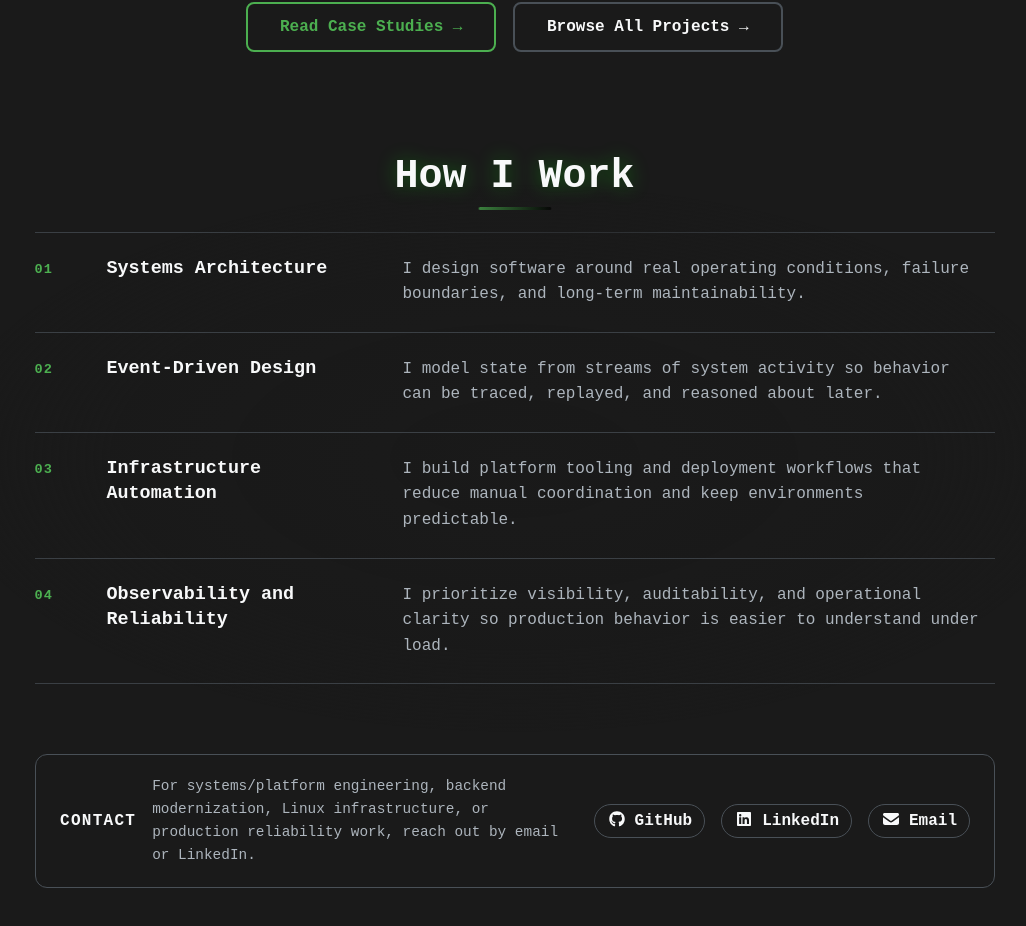
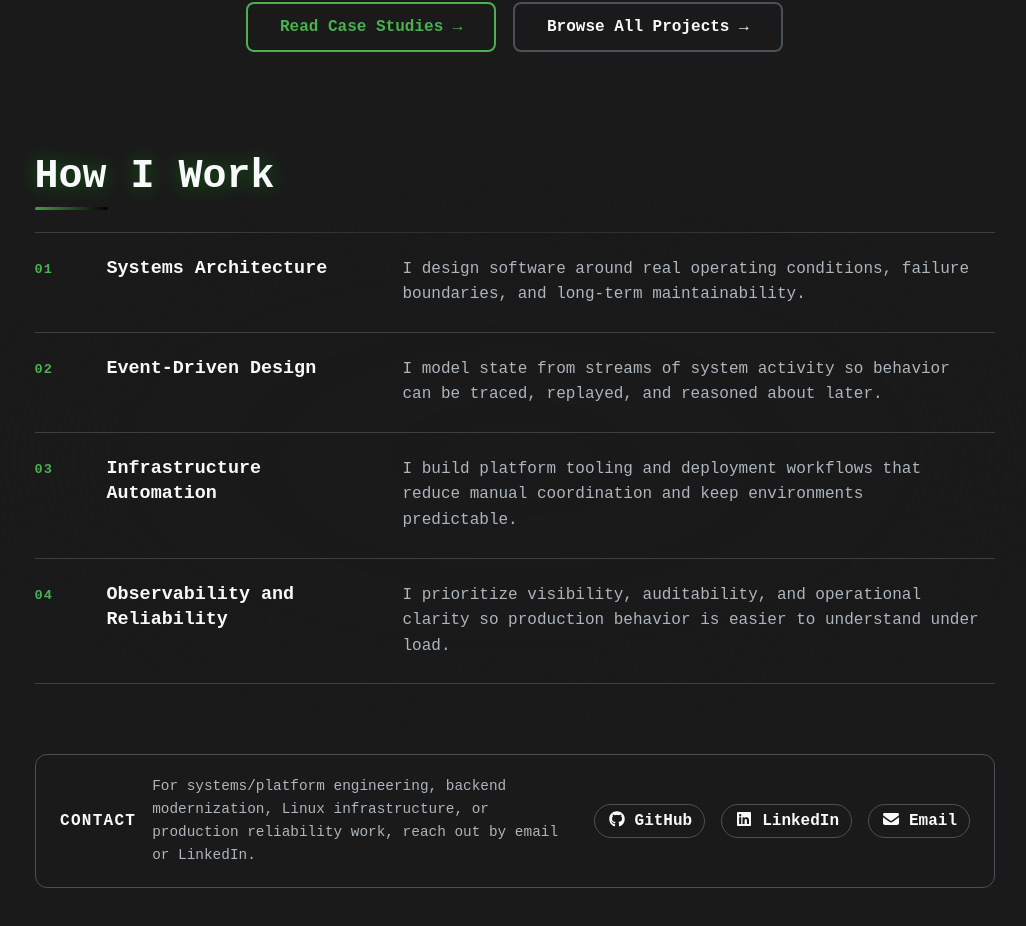
Before and after one commit to kareemsasa3/personal-website, a React (Vite) app in the folder web/: page / in a window 1280 px wide. Shown: the part 1282-2208 px from the top of the page, without its empty margins (118-1144 px from the left). Built offline with nearby package versions, Linux system fonts and the light colour scheme.

Commit message:
style(home): left-align How I Work title to its spec list
Co-Authored-By: Claude Opus 5.5 <noreply@anthropic.com>

```diff
--- a/web/src/pages/Home/sections/CapabilitiesSection.css
+++ b/web/src/pages/Home/sections/CapabilitiesSection.css
@@ -12,6 +12,31 @@
   max-width: 1320px;
   margin: 0 auto;
   padding: 0 1rem;
+}
+
+/* Left-align the title to the list's edge so the heading matches the spec rows below it */
+.capabilities-section .section-title {
+  max-width: 960px;
+  margin-inline: auto;
+  text-align: left;
+}
+
+.capabilities-section .section-title::after {
+  left: 0;
+  transform-origin: left center;
+  animation-name: capabilitiesTitleUnderline;
+}
+
+@keyframes capabilitiesTitleUnderline {
+  from {
+    transform: scaleX(0.75);
+    opacity: 0.7;
+  }
+
+  to {
+    transform: scaleX(1);
+    opacity: 1;
+  }
 }
 
 /* Spec-sheet list: numbered rows with hairline dividers instead of a card row */
```
